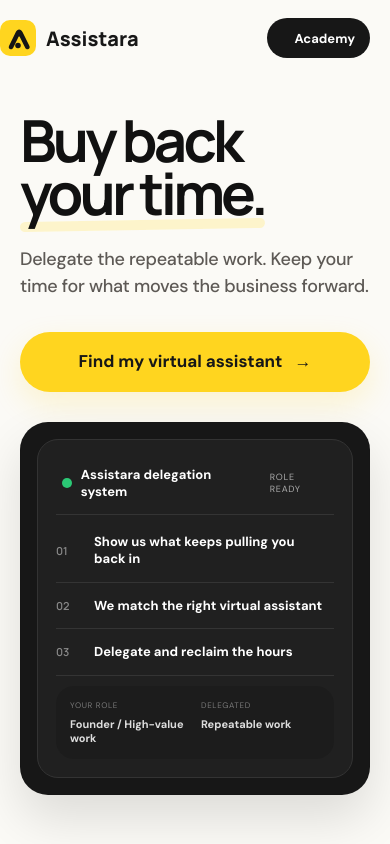
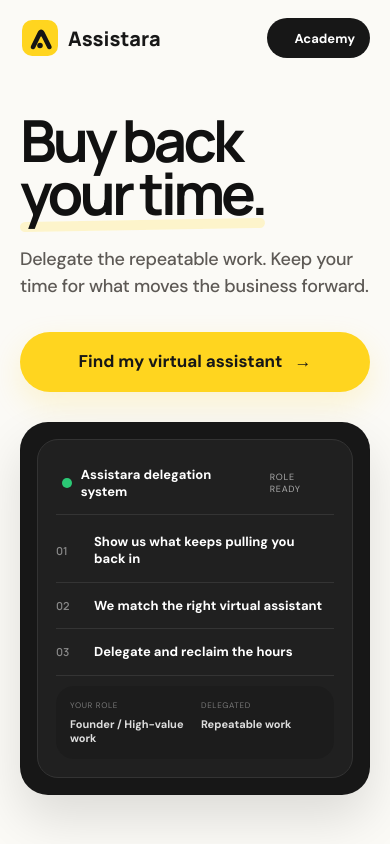
Before and after one commit to gopektravel/Assistara, a plain HTML site: page index.html in a window 390 px wide. Shown: the top 844 px of the page. Drawn offline with Linux system fonts and the light colour scheme.

Commit message:
Fix mobile header logo spacing

```diff
--- a/mobile-polish.css
+++ b/mobile-polish.css
@@ -11,10 +11,10 @@
 
   html,body{width:100%!important;max-width:100%!important;overflow-x:hidden!important;background:#fbfaf6!important}
   html body .site-header{padding:0!important;background:#fbfaf6!important;position:relative!important;top:auto!important}
-  html body .site-header .shell{width:calc(100% - 40px)!important;max-width:none!important}
-  html body .nav{min-height:76px!important;margin:0!important;padding:18px 0!important;background:transparent!important;border:0!important;border-radius:0!important;box-shadow:none!important;justify-content:flex-start!important}
-  html body .nav .brand{font-size:20px!important;gap:10px!important;color:#171717!important}
-  html body .nav .mark{width:36px!important;height:36px!important}
+  html body .site-header .shell{width:calc(100% - 40px)!important;max-width:none!important;margin-left:auto!important;margin-right:auto!important}
+  html body .nav{min-height:76px!important;margin:0 auto!important;padding:18px 0!important;background:transparent!important;border:0!important;border-radius:0!important;box-shadow:none!important;justify-content:flex-start!important}
+  html body .nav .brand{font-size:20px!important;gap:10px!important;color:#171717!important;padding-left:2px!important}
+  html body .nav .mark{width:36px!important;height:36px!important;flex:0 0 36px!important}
 
   html body #academyTeaser{height:0!important;min-height:0!important;padding:0!important;margin:0!important;background:transparent!important;overflow:visible!important}
   html body #academyTeaser .shell{padding:0!important;margin:0!important;width:0!important;height:0!important;overflow:visible!important}
```
